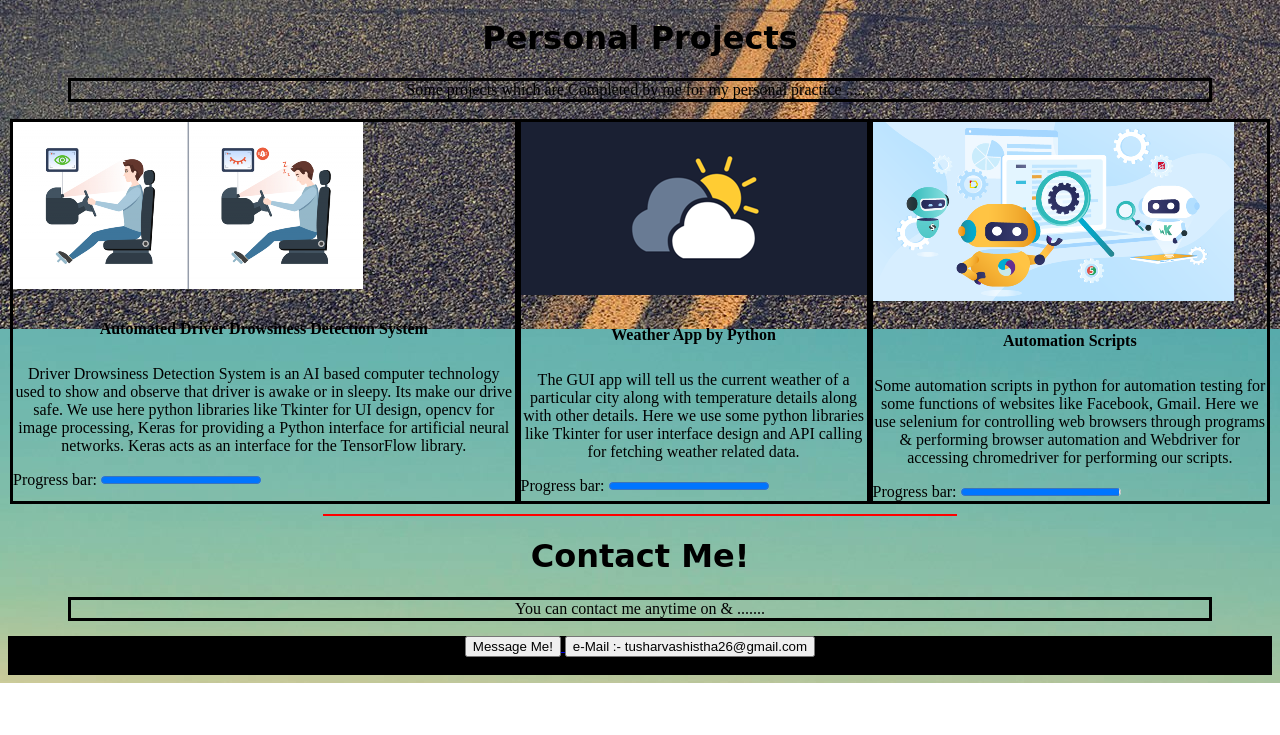
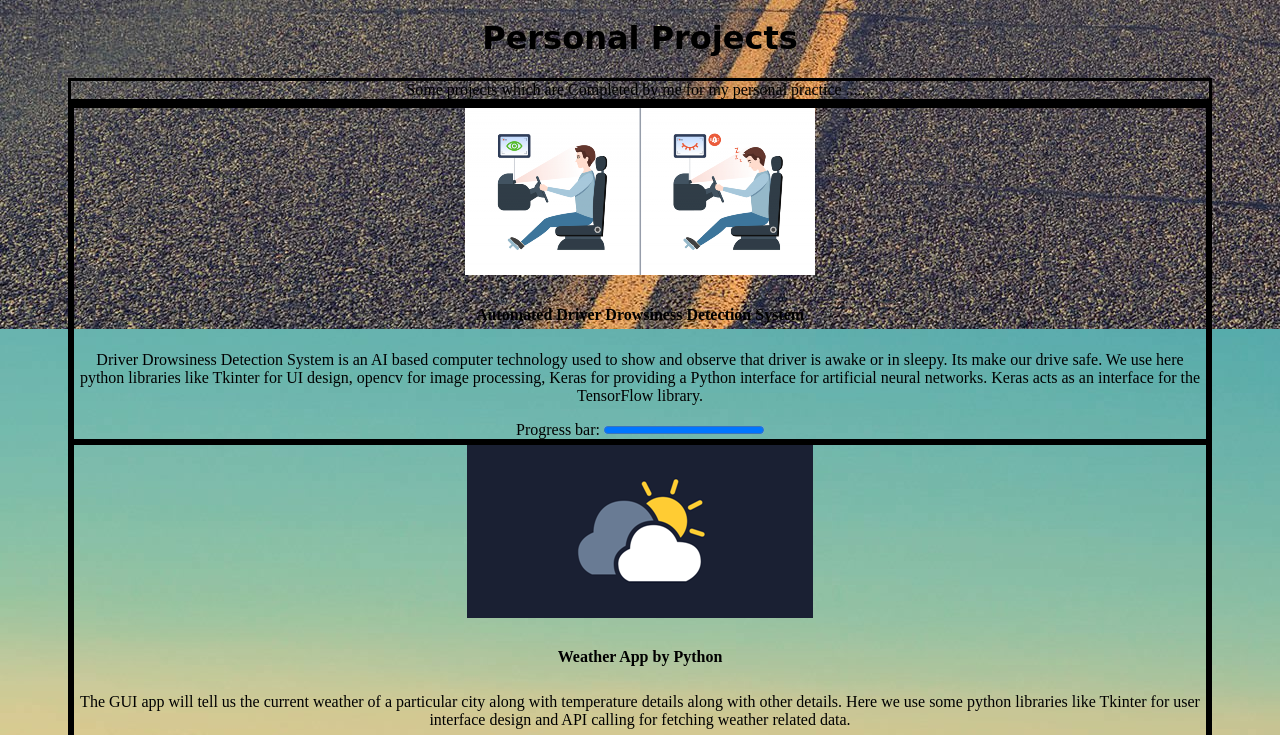
Before and after one commit to tusharvashistha26/myweb-, a plain HTML site: page index.html in a window 1280 px wide. Shown: the part 951-1686 px from the top of the page. Before the commit the page ends 1634 px from the top, so only its background shows below. Drawn offline with Linux system fonts and the light colour scheme.

Commit message:
Add files via upload

```diff
--- a/index.html
+++ b/index.html
@@ -113,7 +113,7 @@
                 Some projects which are Completed by me for my personal practice .......
             </p>
         </div>
-        <div class="row row1">
+        <div class="skillsPara">
             <div class="network">
                 <div class="card">
                     <img src="./drowsiness.png" class="img" alt="...">
```
